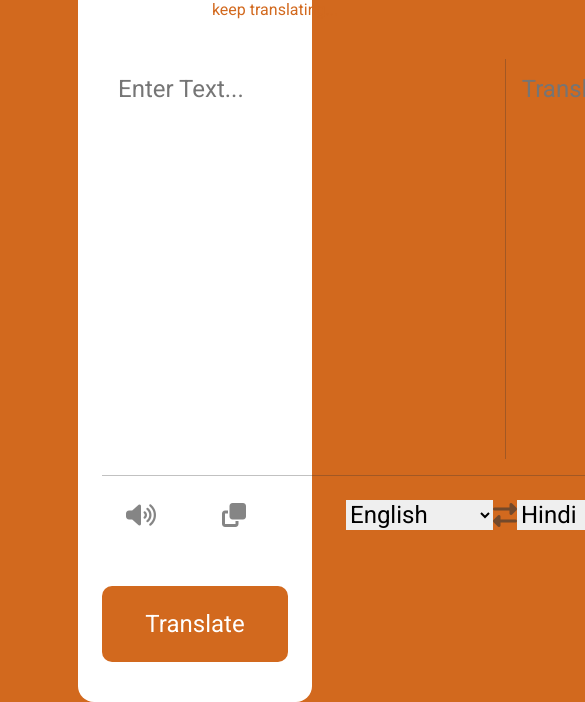
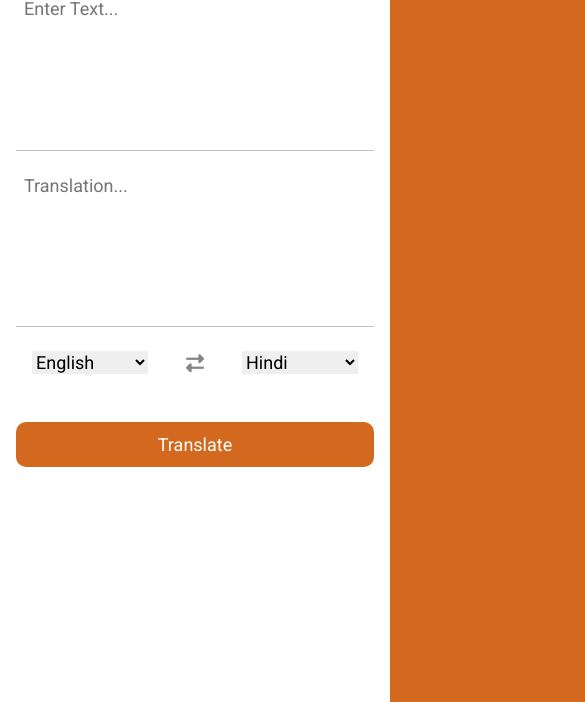
Before and after one commit to Doswin5/translation-app, a plain HTML site: page index.html in a window 390 px wide. Shown: the part 142-844 px from the top of the page, 585 px wide, since content can reach past the window. Drawn offline with Linux system fonts and the light colour scheme.

Commit message:
Mobile Responsiveness

```diff
--- a/index.html
+++ b/index.html
@@ -41,7 +41,7 @@
         </div>
       </div>
     </div>
-    <button>Translate</button>
+    <button class="translateBtn">Translate</button>
   </div>
 
   <script src="/js/countries.js"></script>
--- a/js/index.js
+++ b/js/index.js
@@ -3,7 +3,7 @@ const fromText = document.querySelector('.text-from')
 const toText = document.querySelector('.text-to')
 const exchangeIcon = document.querySelector('.fa-exchange-alt')
 const selectTag = document.querySelectorAll('select')
-const translateBtn = document.querySelector('button')
+const translateBtn = document.querySelector('.translateBtn')
 const icons = document.querySelectorAll('.translate i')
 
 // LOOPING THROUGH THE SELECT_TAG ARRAY
@@ -28,8 +28,10 @@ icons.forEach(icon => {
     if(e.target.classList.contains("fa-copy")) {
       if(e.target.id == 'from') {
         navigator.clipboard.writeText(fromText.value)
+        alert('Copied!')
       } else {
         navigator.clipboard.writeText(toText.value)
+        alert('Copied!')
       }
     } else {
       let utterance
@@ -55,6 +57,7 @@ exchangeIcon.addEventListener('click', () => {
 })
 
 translateBtn.addEventListener('click', () => {
+  console.log("Button Clicked");
   let text = fromText.value
   let translateFrom = selectTag[0].value
   let translateTo = selectTag[1].value
--- a/style.css
+++ b/style.css
@@ -16,12 +16,13 @@ body {
   height: 100vh;
   background-color: chocolate;
   display: flex;
+  flex-direction: column;
   justify-content: center;
   align-items: center;
 }
 
 .container {
-  width: 60%;
+  width: 70%;
   padding: 4rem 2.4rem;
   background-color: white;
   color: #333;
@@ -63,10 +64,10 @@ body {
   outline: 0;
   padding: 1.6rem;
   resize: none;
-  font-size: 2.4rem;
+  font-size: 18px;
   width: 100%;
   background: none;
-  height: 40rem;
+  height: 16rem;
 }
 
 .text-inputs .text-to {
@@ -108,12 +109,12 @@ select {
   /* width: 100%; */
   border: 0;
   outline: 0;
-  font-size: 2.4rem;
+  font-size: 18px;
   cursor: pointer;
 }
 
 i {
-  font-size: 2.4rem;
+  font-size: 18px;
   color: rgba(51, 51, 51, 0.6);
   cursor: pointer;
   transition: all .7s;
@@ -127,13 +128,13 @@ i:hover {
 .container button {
   text-align: center;
   width: 100%;
-  padding: 2.4rem;
+  padding: 12px;
   border: 0;
   display: block;
   border-radius: 1rem;
   background-color: chocolate;
   color: white;
-  font-size: 2.4rem;
+  font-size: 18px;
   margin: 3.2rem auto 0;
   transition: all .3s;
   cursor: pointer;
@@ -146,21 +147,67 @@ i:hover {
 
 
 
-/* @media (max-width:768px) {
+@media (max-width:768px) {
+
+  body {
+
+    width: 100%;
+    /* display: flex; */
+  }
+
+  .container {
+    width: 100%;
+    height: 100%;
+    padding: 2.4rem 1.6rem;
+    border-radius: 0px;
+  }
+
+  .title {
+    margin-bottom: 4rem;
+  }
+
+  .title span {
+    color: chocolate;
+    font-size: 1.6rem;
+    margin-top: 0.2rem;
+    transform: translateX(0rem);
+  }
+
   .text-inputs {
     display: flex;
     flex-direction: column;
+    width: 100%;
 
   }
 
   .text-inputs textarea {
-    height: 24rem;
+    height: 16rem;
+    padding: 0.8rem;
+
   }
 
   .text-inputs .text-to {
     border: 0;
     border-top: 1px solid rgba(51, 51, 51, 0.3);
     padding-top: 2.4rem;
+  }
+
+  .controls {
+    padding: 1.6rem;
+    width: auto;
+    display: flex;
+    /* flex-direction: column; */
+    gap: 8px;
+    margin-top: 0.8rem;
 
   }
-} */
+
+  .translate, .translate .icons, .exchange, .icons {
+    width: auto;
+    gap: 8px;
+  }
+
+  .translate .icons {
+    display: none;
+  }
+}
```
